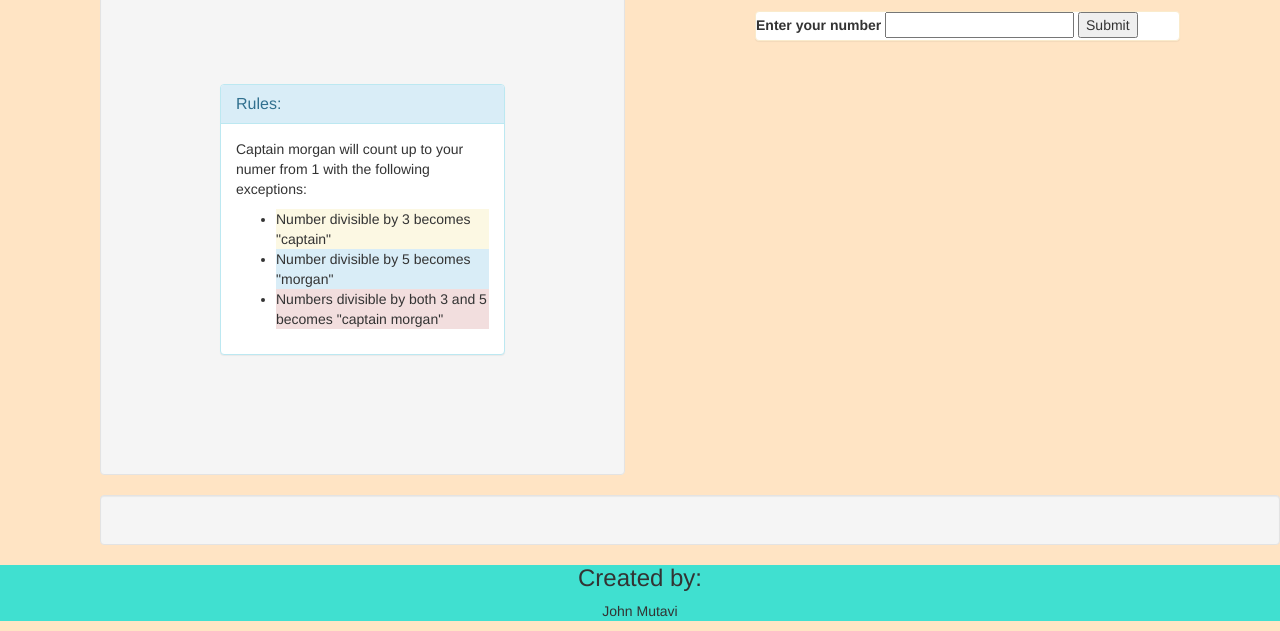
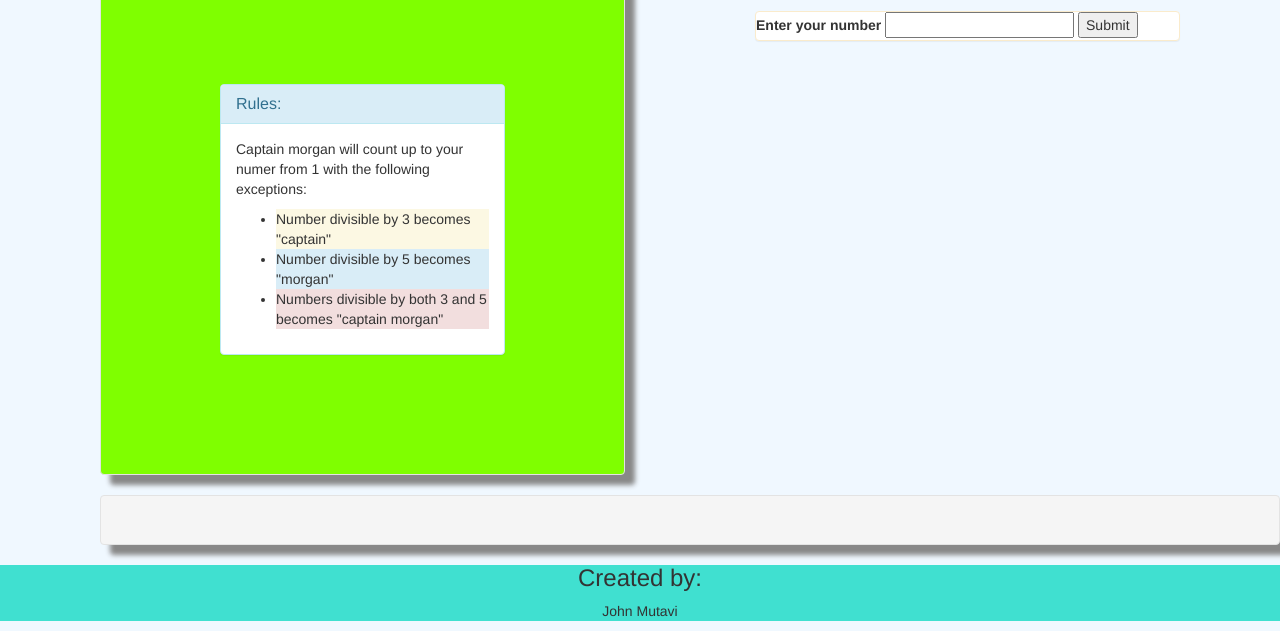
Before and after one commit to jonnygovish/Captain-Morgan-Web-App, a plain HTML site: page index.html in a window 1280 px wide. Shown: the part 334-965 px from the top of the page. Drawn offline with Linux system fonts and the light colour scheme.

Commit message:
add color and box shadow

```diff
--- a/css/styles.css
+++ b/css/styles.css
@@ -1,5 +1,5 @@
 body {
-  background-color: #ffe4c4;
+  background-color:aliceblue;
 }
 
 
@@ -15,6 +15,12 @@ body {
 
 .well {
   margin-left: 100px;
+  box-shadow: 10px 10px 5px#888888;
+}
+.play{
+    border: 0solid;
+    box-shadow: 10px 10px 5px #888888;
+    background-color:chartreuse;
 }
 
 .panel {
```
